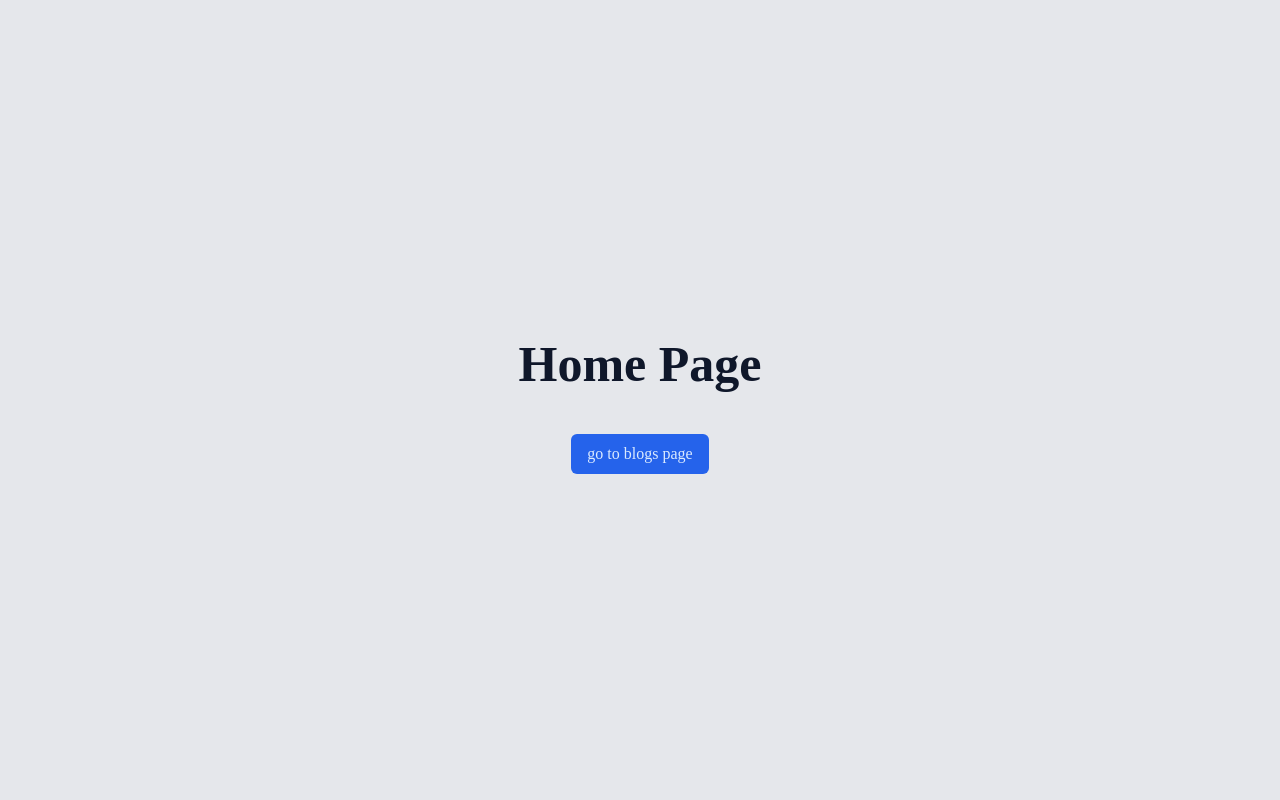
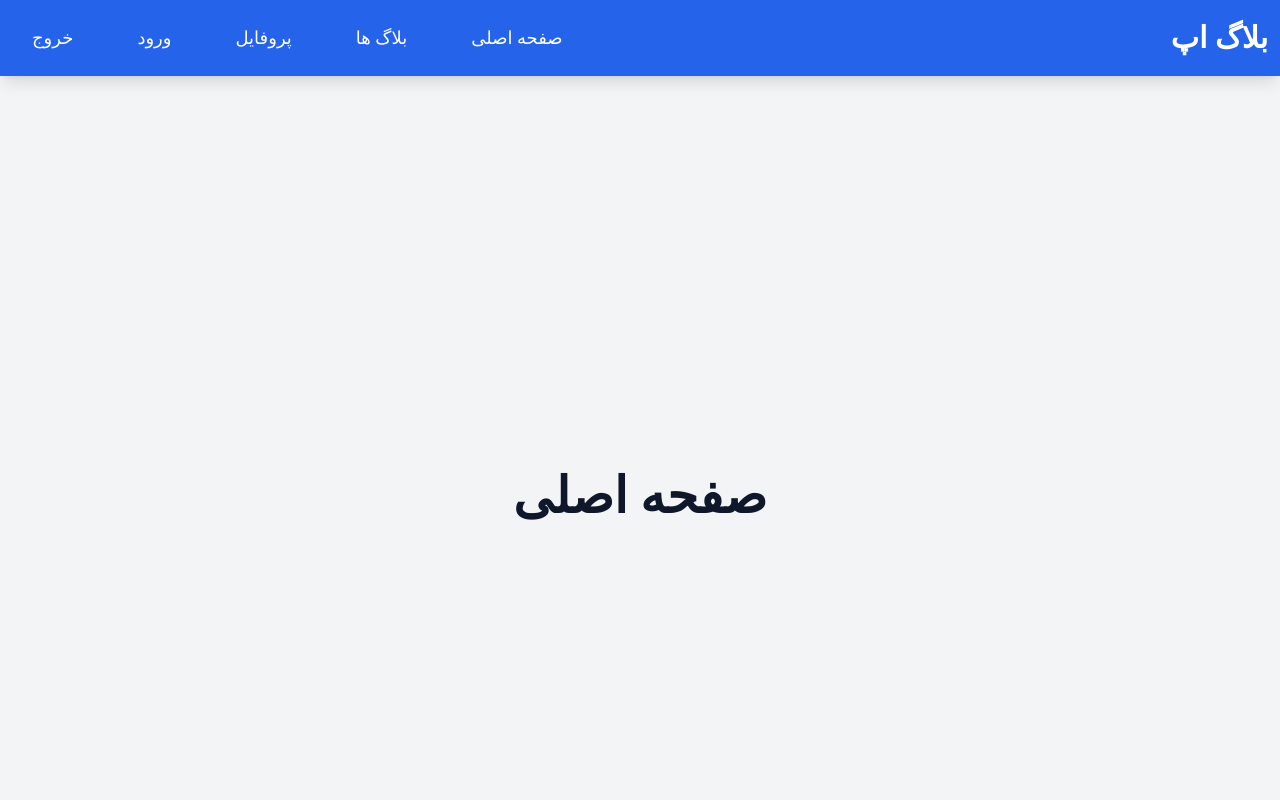
Before and after one commit to mehrabFronto/Blogs-App-Project, a Next.js app: page / in a window 1280 px wide. Shown: the top 800 px of the page. Built offline with nearby package versions, Linux system fonts and the light colour scheme.

Commit message:
wrap Layout on app

```diff
--- a/package.json
+++ b/package.json
@@ -19,6 +19,7 @@
     "eslint-config-next": "13.4.10",
     "formik": "^2.4.2",
     "next": "13.4.10",
+    "next-auth": "^4.22.3",
     "next-redux-wrapper": "^8.1.0",
     "postcss": "8.4.26",
     "query-string": "^8.1.0",
--- /dev/null
+++ b/src/containers/Layout/Footer.js
@@ -0,0 +1,14 @@
+import { HeartIcon } from "@heroicons/react/24/solid";
+
+const Footer = () => {
+   return (
+      <div className="relative bottom-0 left-0 right-0 w-full text-blue-600 mt-8 font-semibold">
+         <p className="flex items-center justify-center gap-x-1 flex-row-reverse text-lg">
+            Made with <HeartIcon className="w-5 h-5 mb-1 fill-red-600" /> by
+            Mehrab
+         </p>
+      </div>
+   );
+};
+
+export default Footer;
--- /dev/null
+++ b/src/containers/Layout/Header.js
@@ -0,0 +1,115 @@
+import Link from "next/link";
+import { useState } from "react";
+import { HiMenuAlt3, HiOutlineX } from "react-icons/hi";
+
+const Header = () => {
+   const [isOpen, setIsOpen] = useState(false);
+
+   return (
+      <header className="w-full text-xl fixed top-0 z-50 bg-blue-600 text-white shadow-lg">
+         <nav className="w-full h-full container mx-auto flex justify-between items-center px-2 relative">
+            <Link href="/">
+               <h1 className="text-2xl md:text-3xl font-bold lg:hover:tracking-wider transition-all pr-1">
+                  بلاگ اپ
+               </h1>
+            </Link>
+            <button
+               onClick={() => setIsOpen((prevState) => !prevState)}
+               className="lg:hidden w-14 h-14 flex items-center justify-center text-3xl">
+               {isOpen ? (
+                  <HiOutlineX />
+               ) : (
+                  <HiMenuAlt3 className="rotate-180 " />
+               )}
+            </button>
+            {/* mobile and tablet menu */}
+            {isOpen && (
+               <ul
+                  className={`lg:hidden flex flex-col items-center justify-center absolute
+                bg-blue-600 w-full bottom-[-348px] md:bottom-[-350px] left-0 right-0 shadow-xl
+                rounded-b md:rounded text-lg`}>
+                  <li className="w-full pt-2 md:pt-0">
+                     <Link
+                        className="w-full block py-5 pr-2 font-medium"
+                        href="/">
+                        صفحه اصلی
+                     </Link>
+                  </li>
+                  <li className="w-full">
+                     <Link
+                        className="w-full block py-5 pr-2 font-medium"
+                        href="/blogs">
+                        بلاگ ها
+                     </Link>
+                  </li>
+                  <li className="w-full">
+                     <Link
+                        className="w-full block py-5 pr-2 font-medium"
+                        href="/profile">
+                        پروفایل
+                     </Link>
+                  </li>
+
+                  <li className="w-full">
+                     <button className="w-full flex items-center justify-start py-5 pr-2 font-medium">
+                        ورود
+                     </button>
+                  </li>
+
+                  <li className="w-full">
+                     <button className="w-full flex items-center justify-start py-5 pr-2 font-medium">
+                        خروج
+                     </button>
+                  </li>
+               </ul>
+            )}
+            {/* desctop menu */}
+            <ul
+               className={`hidden lg:flex items-center justify-center gap-x-4 text-lg`}>
+               <li>
+                  <Link
+                     className="block py-6 lg:px-4 xl:px-6 2xl:px-8 font-medium hover:bg-neutral-200
+                      hover:text-blue-600 transition-all rounded-lg"
+                     href="/">
+                     صفحه اصلی
+                  </Link>
+               </li>
+               <li>
+                  <Link
+                     className="block py-6 lg:px-4 xl:px-6 2xl:px-8 font-medium hover:bg-neutral-200
+                      hover:text-blue-600 transition-all rounded-lg"
+                     href="/blogs">
+                     بلاگ ها
+                  </Link>
+               </li>
+               <li>
+                  <Link
+                     className="block py-6 lg:px-4 xl:px-6 2xl:px-8 font-medium hover:bg-neutral-200
+                      hover:text-blue-600 transition-all rounded-lg"
+                     href="/profile">
+                     پروفایل
+                  </Link>
+               </li>
+
+               <li>
+                  <button
+                     className="block py-6 lg:px-4 xl:px-6 2xl:px-8 font-medium hover:bg-neutral-200
+                   hover:text-blue-600 transition-all rounded-lg">
+                     ورود
+                  </button>
+               </li>
+
+               <li>
+                  <button
+                     className="block py-6 lg:px-4 xl:px-6 2xl:px-8 font-medium hover:bg-neutral-200
+                   hover:text-blue-600 transition-all rounded-lg">
+                     خروج
+                  </button>
+               </li>
+            </ul>
+         </nav>
+      </header>
+   );
+};
+
+export default Header;
--- /dev/null
+++ b/src/containers/Layout/index.js
@@ -0,0 +1,14 @@
+import Footer from "./Footer";
+import Header from "./Header";
+
+const Layout = ({ children }) => {
+   return (
+      <>
+         <Header />
+         <main className="bg-gray-100 pt-[75px] lg:pt-24">{children}</main>
+         <Footer />
+      </>
+   );
+};
+
+export default Layout;
--- a/src/pages/blogs/[categorySlug].js
+++ b/src/pages/blogs/[categorySlug].js
@@ -3,36 +3,36 @@ import DesktopCategory from "@/components/DesktopCategory/DesktopCategory";
 import DesktopSort from "@/components/DesktopSort/DesktopSort";
 import MobileCategory from "@/components/MobileCategory/Mobilecategory";
 import MobileSort from "@/components/MobileSort/MobileSort";
+import Layout from "@/containers/Layout";
 import axios from "axios";
 import queryString from "query-string";
 
 export default function BlogsListPage({ blogsData, blogsCategories }) {
    return (
-      <main className="bg-gray-100">
+      <Layout>
          {/* mobile category and sort section */}
-         <div className="flex md:hidden flex-col gap-y-2 p-2">
+         <div className="flex md:hidden flex-col gap-y-4 px-2">
             <MobileCategory blogsCategories={blogsCategories} />
             <MobileSort />
          </div>
-         {/* desctop category and sort section - blogs */}
+         {/* desktop category and sort section - blogs section */}
          <div
             className="container mx-auto grid gap-4 lg:gap-8 md:grid-cols-12
-            md:grid-rows-[60px_minmax(300px,1fr)] min-h-screen p-2 lg:p-4">
-            {/* desctop category section*/}
+            md:grid-rows-[60px_minmax(300px,1fr)] min-h-screen px-2">
+            {/* desktop category section*/}
             <div className="hidden md:block md:col-span-4 lg:col-span-3 row-span-2">
                <DesktopCategory blogsCategories={blogsCategories} />
             </div>
-            {/* mobile category section */}
-            {/* desctop sort section */}
+            {/* desktop sort section */}
             <div className="hidden md:block md:col-span-8 lg:col-span-9">
                <DesktopSort />
             </div>
             {/* blogs section */}
-            <div className="md:col-span-8 lg:col-span-9 grid grid-cols-6 gap-8">
+            <div className="md:col-span-8 lg:col-span-9 grid grid-cols-6 gap-8 mt-4 md:mt-0">
                <BlogsList blogs={blogsData.docs} />
             </div>
          </div>
-      </main>
+      </Layout>
    );
 }
 
--- a/src/pages/blogs/[hashId].js/[blogSlug].js
+++ b/src/pages/blogs/[hashId].js/[blogSlug].js
@@ -1,6 +1,7 @@
 import BlogComments from "@/components/BlogComments/BlogComments";
 import BlogInteractions from "@/components/BlogInteractions/BlogInteractions";
 import BlogsList from "@/components/BlogsList/BlogsList";
+import Layout from "@/containers/Layout";
 import toLocalDate from "@/utils/toLocalDate";
 import { toPersianDigits } from "@/utils/toPersianDigits";
 import { BookmarkIcon, LinkIcon } from "@heroicons/react/24/outline";
@@ -13,7 +14,7 @@ import { FaTelegram } from "react-icons/fa";
 import { IoLogoLinkedin, IoLogoTwitter } from "react-icons/io";
 
 const Blog = ({ data: blog }) => {
-   const [isCopid, setIsCopied] = useState(false);
+   const [isCopied, setIsCopied] = useState(false);
 
    const copyHandler = () => {
       setIsCopied(true);
@@ -23,8 +24,8 @@ const Blog = ({ data: blog }) => {
    };
 
    return (
-      <div className="p-4 bg-gray-100 min-h-screen">
-         <div className="container mx-auto">
+      <Layout>
+         <div className="container mx-auto mt-4 px-2">
             <header
                className="flex flex-col md:flex-row md:justify-between items-start gap-y-8 mb-14
                mx-auto max-w-screen-md">
@@ -175,7 +176,7 @@ const Blog = ({ data: blog }) => {
                         <div
                            className="flex items-center justify-evenly border border-gray-500 text-gray-500
                            rounded-lg px-2 py-1 gap-x-2 cursor-pointer hover:bg-gray-200 transition-all">
-                           {isCopid ? (
+                           {isCopied ? (
                               <span className="text-blue-600">کپی شد</span>
                            ) : (
                               <>
@@ -198,7 +199,7 @@ const Blog = ({ data: blog }) => {
             {/* blog comments */}
             <BlogComments blog={blog} />
          </div>
-      </div>
+      </Layout>
    );
 };
 
--- a/src/pages/blogs/index.js
+++ b/src/pages/blogs/index.js
@@ -3,35 +3,37 @@ import DesktopCategory from "@/components/DesktopCategory/DesktopCategory";
 import DesktopSort from "@/components/DesktopSort/DesktopSort";
 import MobileCategory from "@/components/MobileCategory/Mobilecategory";
 import MobileSort from "@/components/MobileSort/MobileSort";
+import Layout from "@/containers/Layout";
 import axios from "axios";
 
 export default function BlogsListPage({ blogsData, blogsCategories }) {
    return (
-      <main className="bg-gray-100">
+      <Layout>
          {/* mobile category and sort section */}
-         <div className="flex md:hidden flex-col gap-y-2 p-2">
+         <div className="flex md:hidden flex-col gap-y-4 px-2">
             <MobileCategory blogsCategories={blogsCategories} />
             <MobileSort />
          </div>
+         {/* desktop category and sort section - blogs section */}
          <div
             className="container mx-auto grid gap-4 lg:gap-8 md:grid-cols-12
-            md:grid-rows-[60px_minmax(300px,1fr)] min-h-screen p-2 lg:p-4">
-            {/* desctop category section*/}
+            md:grid-rows-[60px_minmax(300px,1fr)] min-h-screen px-2">
+            {/* desktop category section*/}
             <div className="hidden md:block md:col-span-4 lg:col-span-3 row-span-2">
                <DesktopCategory blogsCategories={blogsCategories} />
             </div>
 
-            {/* desctop sort section */}
+            {/* desktop sort section */}
             <div className="hidden md:block md:col-span-8 lg:col-span-9">
                <DesktopSort />
             </div>
 
             {/* blogs section */}
-            <div className="md:col-span-8 lg:col-span-9 grid grid-cols-6 gap-8">
+            <div className="md:col-span-8 lg:col-span-9 grid grid-cols-6 gap-8 mt-4 md:mt-0">
                <BlogsList blogs={blogsData.docs} />
             </div>
          </div>
-      </main>
+      </Layout>
    );
 }
 
--- a/src/pages/index.js
+++ b/src/pages/index.js
@@ -1,16 +1,12 @@
-import Link from "next/link";
+import Layout from "@/containers/Layout/index";
 
 const Home = () => {
    return (
-      <main className="h-screen flex flex-col gap-y-8 items-center justify-center bg-gray-200">
-         <h1 className="font-bold text-[50px] text-slate-900">Home Page</h1>
-         <Link
-            href="/blogs"
-            className="px-4 py-2 bg-blue-600 text-blue-100 rounded-md
-            hover:tracking-wider transition-all">
-            go to blogs page
-         </Link>
-      </main>
+      <Layout>
+         <h1 className="font-bold text-[50px] text-slate-900 w-full flex items-center justify-center h-screen">
+            صفحه اصلی
+         </h1>
+      </Layout>
    );
 };
 
```
Also changed, not shown: 1 other file (tests, documents, lock files or other folders).
